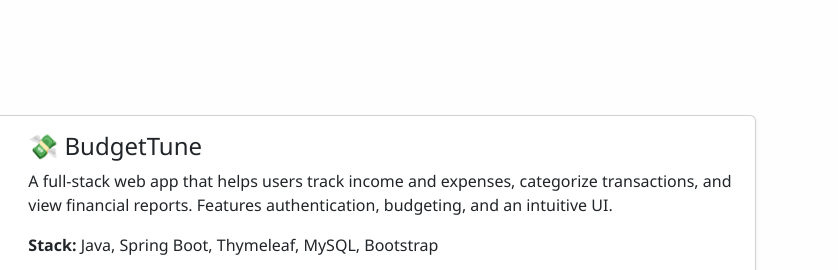
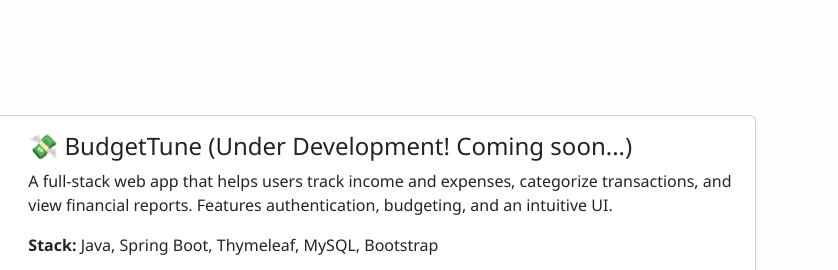
Before and after one commit to GettingFunky/evangelos-cv-website, a plain HTML site: page index.html in a window 1280 px wide. Shown: the part 1040-1310 px from the top of the page, 442-1280 px from the left. Drawn offline with nearby package versions, Linux system fonts and the light colour scheme.

Commit message:
minor changes to description

```diff
--- a/index.html
+++ b/index.html
@@ -105,7 +105,7 @@
       </div>
       <div class="col-md-8">
         <div class="card-body">
-          <h4 class="card-title">💸 BudgetTune</h4>
+          <h4 class="card-title">💸 BudgetTune (Under Development! Coming soon...)</h4>
           <p class="card-text">A full-stack web app that helps users track income and expenses, categorize transactions, and view financial reports. Features authentication, budgeting, and an intuitive UI.</p>
           <p><strong>Stack:</strong> Java, Spring Boot, Thymeleaf, MySQL, Bootstrap</p>
           <a href="https://github.com/GettingFunky" target="_blank" class="btn btn-outline-primary btn-sm">GitHub</a>
```
